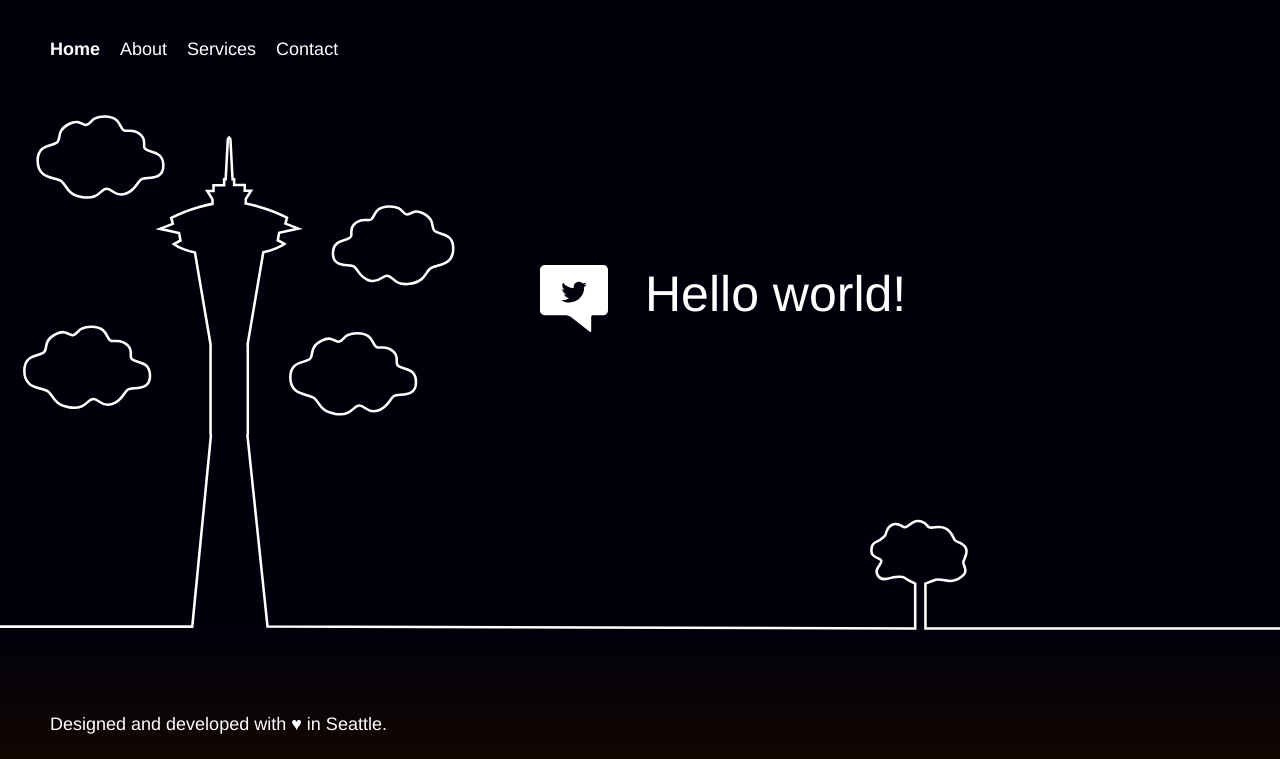
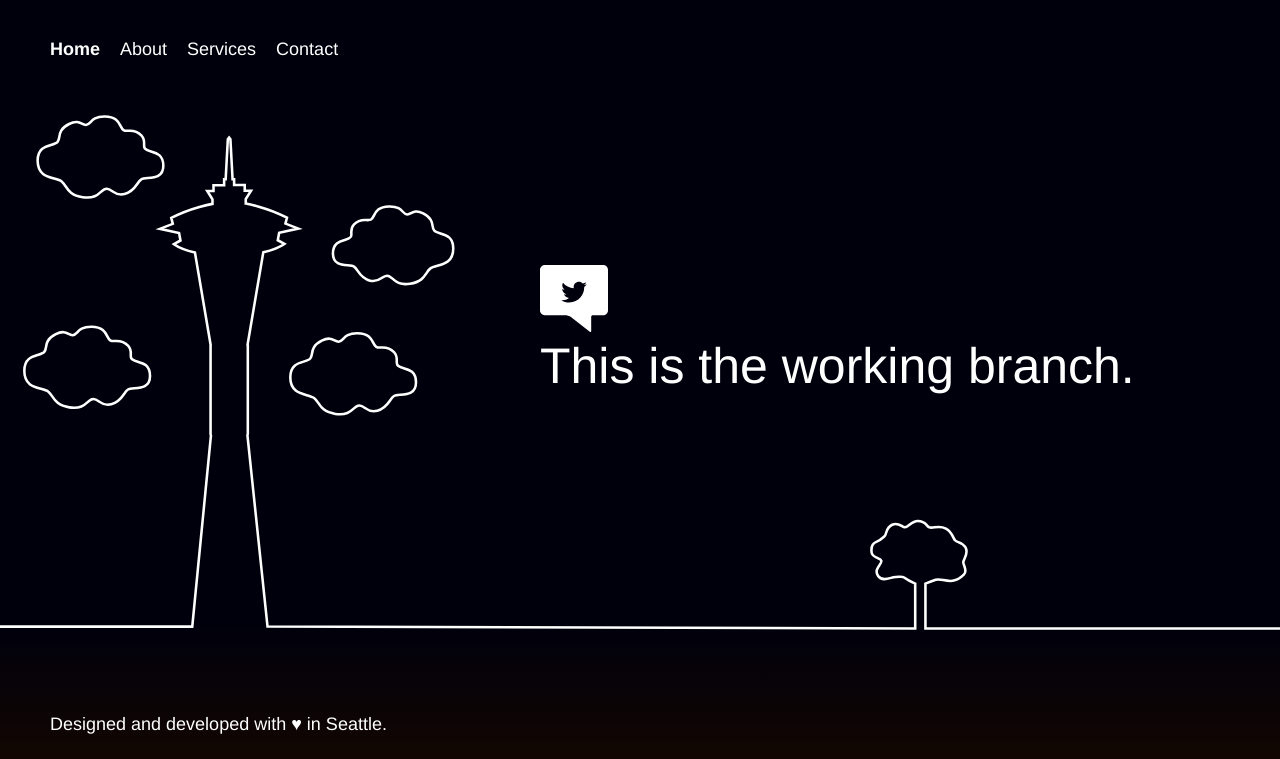
Before and after one commit to abztrakt/mdot-codestar, a Django app: page / in a window 1280 px wide. Shown: the part 16-775 px from the top of the page. Run offline with Django 3.2, Linux system fonts and the light colour scheme.

Commit message:
Find out if branches affect deployments.

```diff
--- a/helloworld/templates/index.html
+++ b/helloworld/templates/index.html
@@ -58,7 +58,7 @@
         <div class="message">
             <a class="twitter-link" href="http://twitter.com/home/?status=I%20created%20a%20project%20with%20AWS%20CodeStar!%20%23AWS%20%23AWSCodeStar%20https%3A%2F%2Faws.amazon.com%2Fcodestar"><img src="{% static "/static/helloworld/img/tweet.svg" %}" /></a>
             <div class="text">
-                <h1>Hello world!</h1>
+                <h1>This is the working branch.</h1>
             </div>
         </div>
     </div>
```
